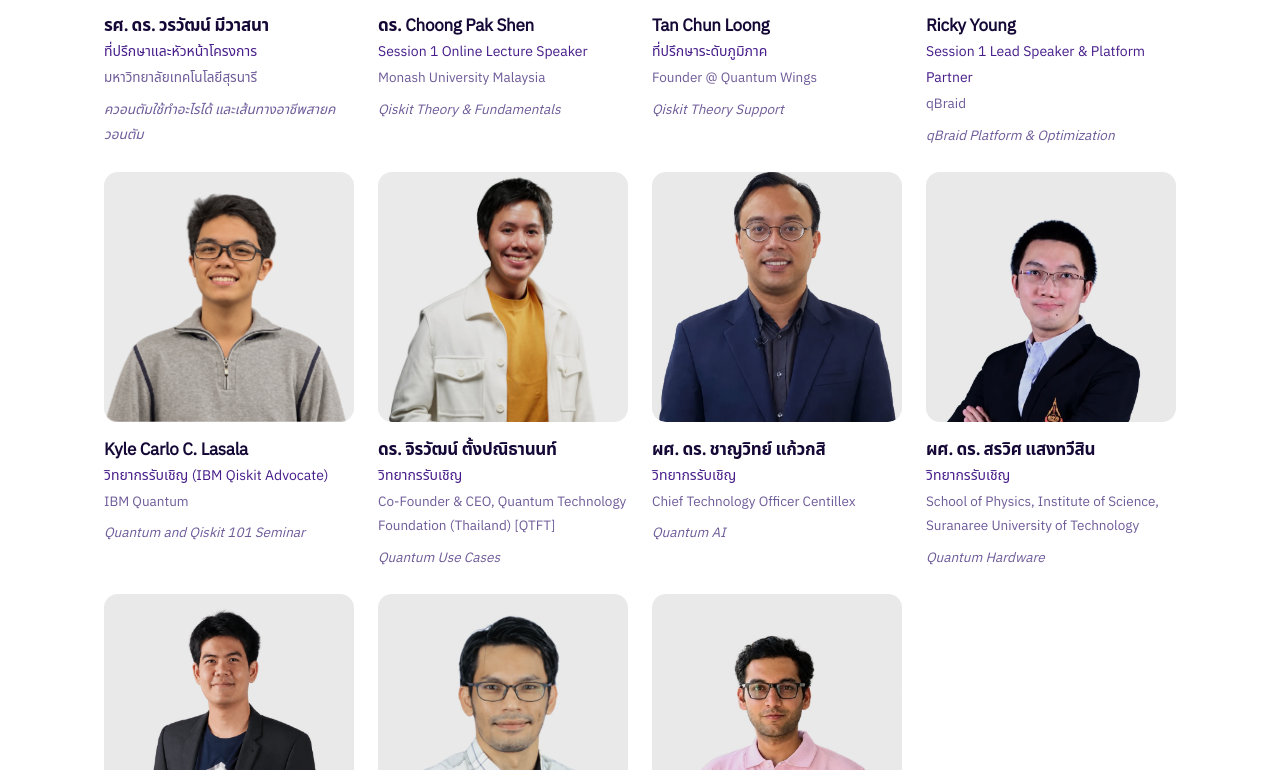
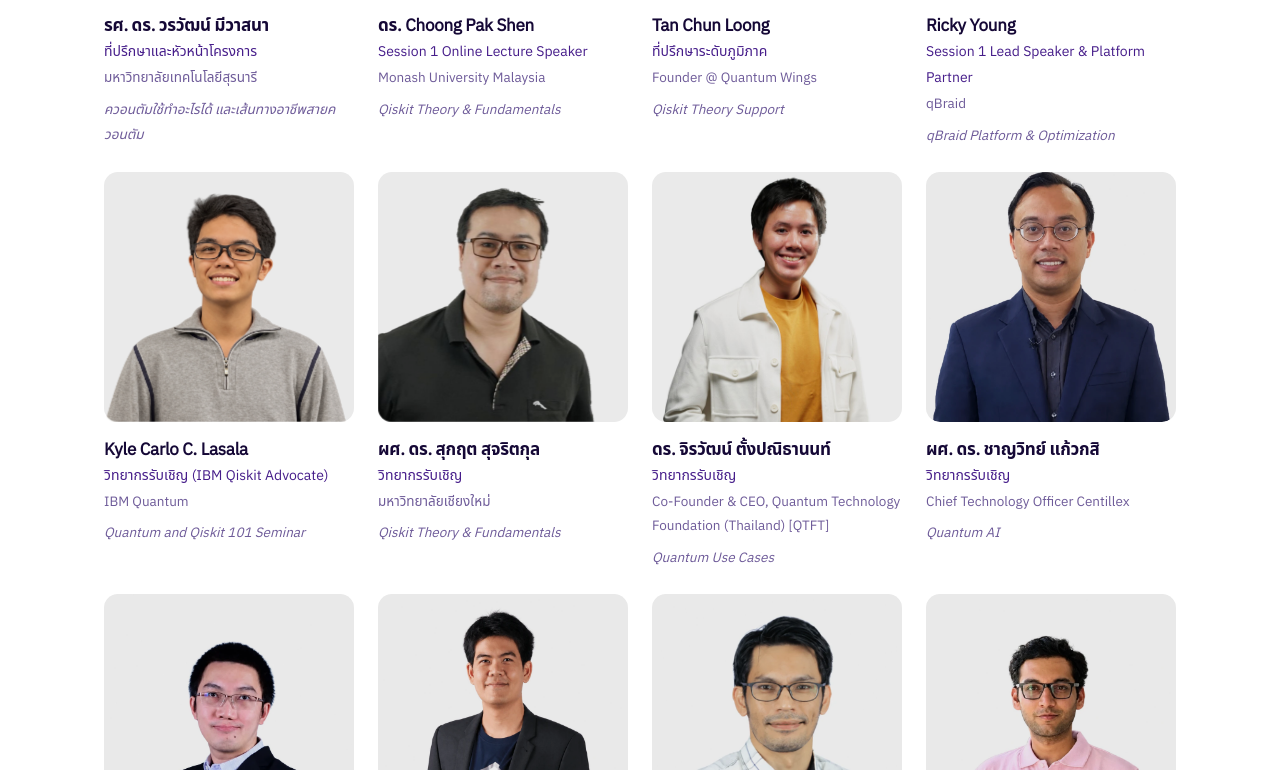
Before and after one commit to Bright2704/qtt2026, a Next.js app: page /speakers in a window 1280 px wide. Shown: the part 915-1685 px from the top of the page. Built offline with nearby package versions, Linux system fonts and the light colour scheme; a web font is replaced by a local one.

Commit message:
ข้อมู,อาจารย์

```diff
--- a/data/people.ts
+++ b/data/people.ts
@@ -69,14 +69,17 @@ export const speakers: Person[] = [
     photoScale: 1.45,
     confirmed: true,
   },
-//   {
-//     name: { th: "ผศ. ดร. สุกฤต สุจริตกุล", en: "Asst. Prof. Dr. Sukrit Sucharitakul" },
-//     role: { th: "ผู้สอน", en: "Instructor" },
-//     org: { th: "รอยืนยัน", en: "To be confirmed" },
-//     topic: { th: "Qiskit Theory & Fundamentals", en: "Qiskit Theory & Fundamentals" },
-//     photo: asset("/assets/photos/AJ nick.png"),
-//     confirmed: false,
-//   },
+  {
+    name: { th: "ผศ. ดร. สุกฤต สุจริตกุล", en: "Asst. Prof. Dr. Sukrit Sucharitakul" },
+    role: { th: "วิทยากรรับเชิญ", en: "Invited speaker" },
+    org: { th: "มหาวิทยาลัยเชียงใหม่", en: "Chiang Mai University" },
+    topic: { th: "Qiskit Theory & Fundamentals", en: "Qiskit Theory & Fundamentals" },
+    photo: asset("/assets/photos/AJ.nick.png"),
+    photoPosition: "center top",
+    photoScale: 1.15,
+    photoOffsetX: "-18%",
+    confirmed: true,
+  },
   // === Session 2: Workshop Track Leads ===
   //{
     //name: { th: "อ.นนท์ (ดร.นนท์)", en: "Aj. Non (Dr. Non)" },
```
